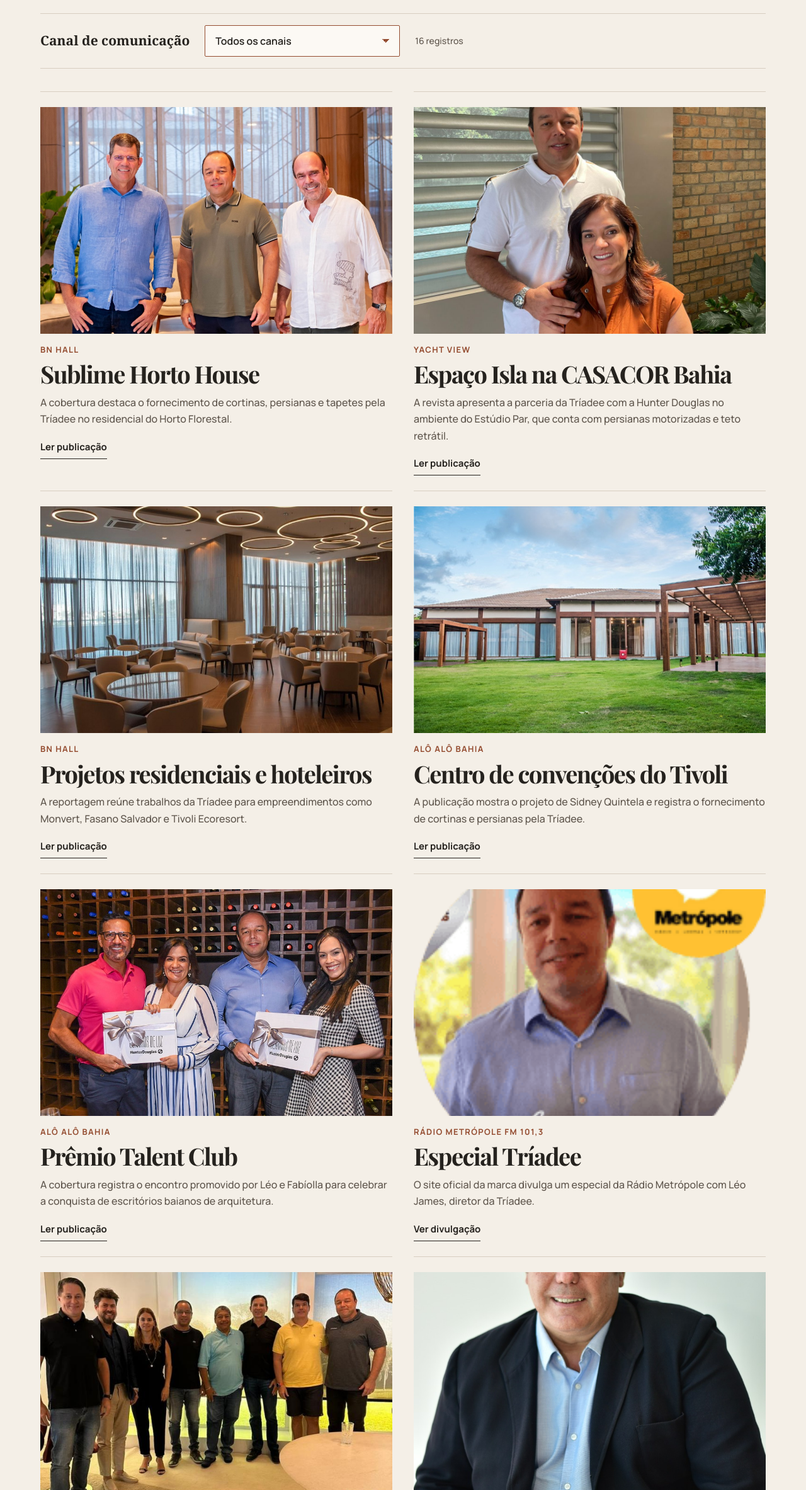
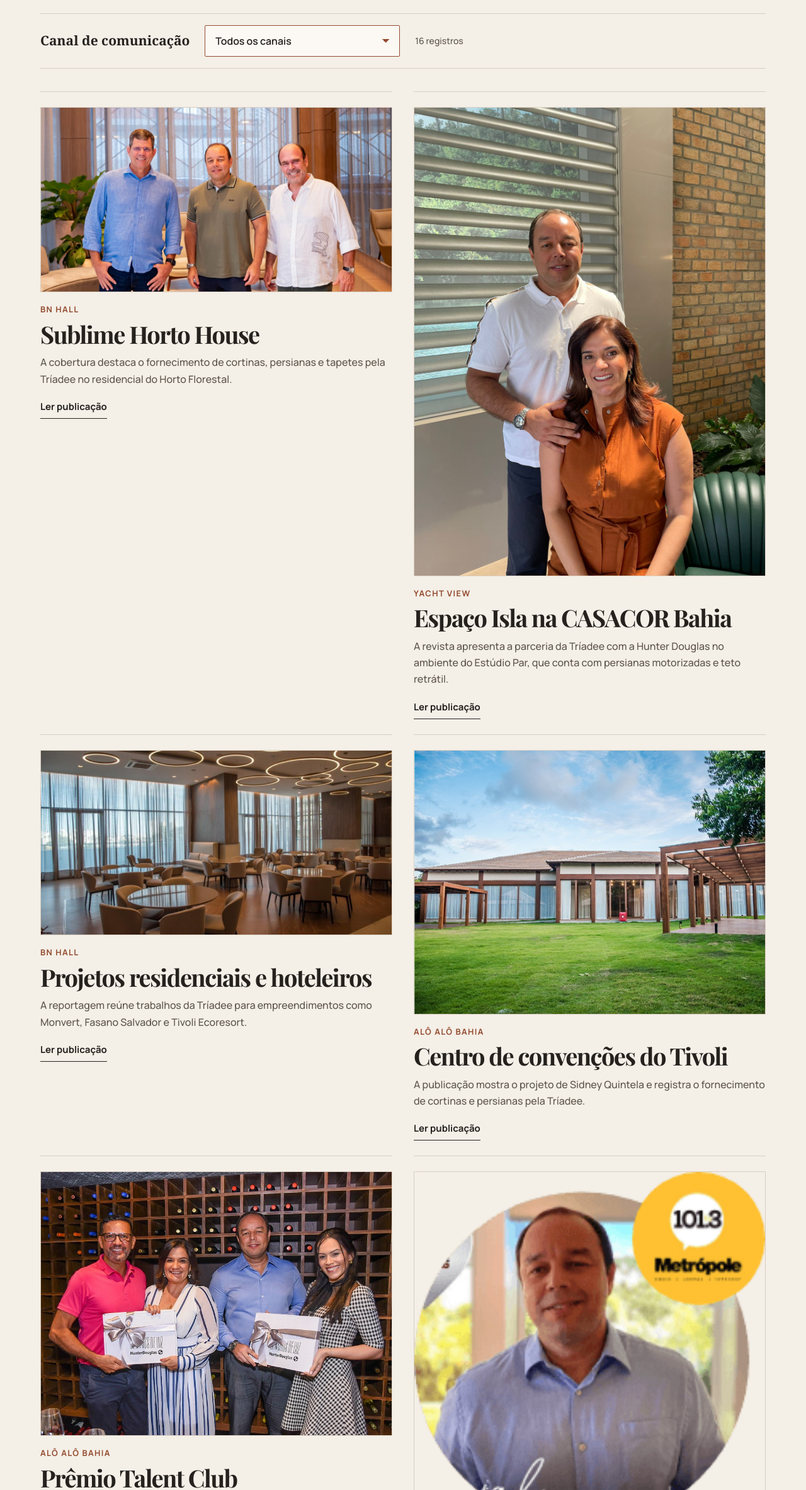
Before and after one commit to arthurcunha88/triadee-prototipo, a website: page dist/midia.html in a window 1280 px wide. Shown: the part 434-2800 px from the top of the page at 63% size. Drawn offline with Linux system fonts and the light colour scheme.

Commit message:
Preserva o enquadramento das fotos de imprensa

```diff
--- a/dist/midia.html
+++ b/dist/midia.html
@@ -15,21 +15,21 @@
   <button class="menu-toggle" type="button" aria-expanded="false" aria-controls="nav-principal" aria-label="Abrir menu"><svg aria-hidden="true" viewBox="0 0 24 24" fill="none" stroke="currentColor" stroke-width="1.5" stroke-linecap="round"><path d="M4 6h16M4 12h16M4 18h16"/></svg></button>
 </header>
 <main class="section press-page" id="conteudo"><a class="text-link" href="index.html">Voltar ao site</a><h1>Imprensa</h1><p class="press-intro">Reportagens, programas de rádio e publicações especializadas que documentam a participação da Tríadee em projetos de arquitetura, mostras e eventos do setor na Bahia.</p><div class="press-filter" hidden><label for="press-channel">Canal de comunicação</label><select id="press-channel"><option value="all">Todos os canais</option><option value="portal">Portais e revistas</option><option value="radio">Rádio</option><option value="publication">Publicações especializadas</option></select><p role="status" id="press-count"></p></div><div class="press-grid">
-<article class="press-item" data-channel="portal"><img class="press-photo" src="assets/imprensa-0.jpeg" alt="" width="640" height="360" loading="lazy"><p class="label">BN Hall</p><h2>Sublime Horto House</h2><p>A cobertura destaca o fornecimento de cortinas, persianas e tapetes pela Tríadee no residencial do Horto Florestal.</p><a class="text-link" href="https://www.bahianoticias.com.br/bnhall/noticia/11235-grupo-prima-reune-arquitetos-no-sublime-horto-house-e-destaca-parceria-com-marcas-de-alto-padrao-confira-fotos" target="_blank" rel="noopener noreferrer">Ler publicação<span class="visually-hidden"> sobre Sublime Horto House</span></a></article>
-<article class="press-item" data-channel="portal"><img class="press-photo" src="assets/imprensa-1.jpeg" alt="" width="640" height="360" loading="lazy"><p class="label">Yacht View</p><h2>Espaço Isla na CASACOR Bahia</h2><p>A revista apresenta a parceria da Tríadee com a Hunter Douglas no ambiente do Estúdio Par, que conta com persianas motorizadas e teto retrátil.</p><a class="text-link" href="https://www.revistayacht.com.br/triadee-e-hunter-douglas-celebram-parceria-com-a-casacor-bahia-no-espaco-isla-da-mostra-de-decoracao/" target="_blank" rel="noopener noreferrer">Ler publicação<span class="visually-hidden"> sobre Espaço Isla na CASACOR Bahia</span></a></article>
-<article class="press-item" data-channel="portal"><img class="press-photo" src="assets/imprensa-2.jpeg" alt="" width="640" height="360" loading="lazy"><p class="label">BN Hall</p><h2>Projetos residenciais e hoteleiros</h2><p>A reportagem reúne trabalhos da Tríadee para empreendimentos como Monvert, Fasano Salvador e Tivoli Ecoresort.</p><a class="text-link" href="https://www.bahianoticias.com.br/bnhall/noticia/2922-comandada-por-leo-james-e-fabiolla-martins-triadee-marca-presenca-nos-projetos-residenciais-e-hoteleiros" target="_blank" rel="noopener noreferrer">Ler publicação<span class="visually-hidden"> sobre Projetos residenciais e hoteleiros</span></a></article>
-<article class="press-item" data-channel="portal"><img class="press-photo" src="assets/imprensa-3.jpeg" alt="" width="640" height="360" loading="lazy"><p class="label">Alô Alô Bahia</p><h2>Centro de convenções do Tivoli</h2><p>A publicação mostra o projeto de Sidney Quintela e registra o fornecimento de cortinas e persianas pela Tríadee.</p><a class="text-link" href="https://aloalobahia.com/notas/triadee-apresenta-conheca-o-novo-centro-de-convencoes-do-tivoli-ecoresort-praia-do-forte" target="_blank" rel="noopener noreferrer">Ler publicação<span class="visually-hidden"> sobre Centro de convenções do Tivoli</span></a></article>
-<article class="press-item" data-channel="portal"><img class="press-photo" src="assets/imprensa-4.jpeg" alt="" width="640" height="360" loading="lazy"><p class="label">Alô Alô Bahia</p><h2>Prêmio Talent Club</h2><p>A cobertura registra o encontro promovido por Léo e Fabíolla para celebrar a conquista de escritórios baianos de arquitetura.</p><a class="text-link" href="https://aloalobahia.com/notas/triadee-celebra-conquista-de-arquitetos-junto-a-hunter-douglas" target="_blank" rel="noopener noreferrer">Ler publicação<span class="visually-hidden"> sobre Prêmio Talent Club</span></a></article>
-<article class="press-item" data-channel="radio"><img class="press-photo" src="assets/imprensa-5.png" alt="" width="640" height="360" loading="lazy"><p class="label">Rádio Metrópole FM 101,3</p><h2>Especial Tríadee</h2><p>O site oficial da marca divulga um especial da Rádio Metrópole com Léo James, diretor da Tríadee.</p><a class="text-link" href="https://www.triadee.com.br/" target="_blank" rel="noopener noreferrer">Ver divulgação<span class="visually-hidden"> sobre Especial Tríadee</span></a></article>
-<article class="press-item" data-channel="radio"><img class="press-photo" src="assets/imprensa-6.jpg" alt="" width="640" height="360" loading="lazy"><p class="label">Rádio / Radar Imobiliário</p><h2>Programa ao vivo na loja da Tríadee</h2><p>A edição transmitida da Alameda das Espatódeas tratou de reformas de alto padrão e do Prêmio Ademi.</p><a class="text-link" href="https://portalradarimobiliario.com.br/noticia/969/radar-imobiliario-reformas-de-alto-padrao-e-indicados-ao-premio-ademi-sao-destaques-no-programa" target="_blank" rel="noopener noreferrer">Consultar publicação<span class="visually-hidden"> sobre Programa ao vivo na loja da Tríadee</span></a></article>
-<article class="press-item" data-channel="portal"><img class="press-photo" src="assets/imprensa-7.jpeg" alt="" width="640" height="360" loading="lazy"><p class="label">Portal / Let’s Go Bahia</p><h2>Mostra de decoração em Baixio</h2><p>A reportagem registra o apoio da Tríadee à prévia da mostra de residências de praia promovida pela Prima Empreendimentos.</p><a class="text-link" href="https://letsgobahia.com.br/noticia/ultimas-noticias/prima-promove-pre-lancamento-da-mostra-de-decoracao-em-baixio-com-arquitetos-baianos-renomados" target="_blank" rel="noopener noreferrer">Consultar publicação<span class="visually-hidden"> sobre Mostra de decoração em Baixio</span></a></article>
-<article class="press-item" data-channel="portal"><img class="press-photo" src="assets/imprensa-8.jpeg" alt="" width="640" height="360" loading="lazy"><p class="label">Portal / Alô Alô Bahia</p><h2>Abertura do espaço da Cia das Fibras</h2><p>A cobertura acompanha a ampliação da loja Tríadee e a abertura de um espaço dedicado aos tapetes da fabricante em Salvador.</p><a class="text-link" href="https://aloalobahia.com/fotos/com-ampliacao-da-loja-triadee-fabrica-de-tapete-cia-das-fibras-abre-primeiro-showroom-em-salvador" target="_blank" rel="noopener noreferrer">Consultar publicação<span class="visually-hidden"> sobre Abertura do espaço da Cia das Fibras</span></a></article>
-<article class="press-item" data-channel="portal"><img class="press-photo" src="assets/imprensa-9.jpeg" alt="" width="640" height="360" loading="lazy"><p class="label">Portal / Alô Alô Bahia</p><h2>Encontro com arquitetos no Fasano</h2><p>A galeria registra o encontro promovido pela Tríadee e pela Artenele para profissionais de arquitetura e interiores.</p><a class="text-link" href="https://aloalobahia.com/fotos/triadee-e-artenele-promoveram-evento-no-fasano-salvador-confere-as-fotos" target="_blank" rel="noopener noreferrer">Consultar publicação<span class="visually-hidden"> sobre Encontro com arquitetos no Fasano</span></a></article>
-<article class="press-item" data-channel="portal"><img class="press-photo" src="assets/imprensa-10.jpeg" alt="" width="640" height="360" loading="lazy"><p class="label">Portal / Alô Alô Bahia</p><h2>Inauguração do espaço Sealy</h2><p>A publicação documenta a abertura do espaço da Sealy na loja da Tríadee e a visita de arquitetos e designers.</p><a class="text-link" href="https://aloalobahia.com/fotos/inauguracao-do-showroom-da-sealy-na-alameda-das-espatodeas-vem-ver" target="_blank" rel="noopener noreferrer">Consultar publicação<span class="visually-hidden"> sobre Inauguração do espaço Sealy</span></a></article>
-<article class="press-item" data-channel="portal"><img class="press-photo" src="assets/imprensa-11.jpeg" alt="" width="640" height="360" loading="lazy"><p class="label">Portal / Alô Alô Bahia</p><h2>Demonstração de tecelagem artesanal</h2><p>A cobertura registra a apresentação de tapetes da Cia das Fibras e a demonstração de um tear manual na loja.</p><a class="text-link" href="https://aloalobahia.com/fotos/triadee-recebe-cia-das-fibras-para-encontro-com-arquitetos-e-designers-de-interiores" target="_blank" rel="noopener noreferrer">Consultar publicação<span class="visually-hidden"> sobre Demonstração de tecelagem artesanal</span></a></article>
-<article class="press-item" data-channel="portal"><img class="press-photo" src="assets/imprensa-12.jpeg" alt="" width="640" height="360" loading="lazy"><p class="label">Portal / Alô Alô Bahia</p><h2>Apresentação dos tapetes Santa Mônica</h2><p>O registro fotográfico acompanha a apresentação da coleção de tapetes e carpetes na Tríadee.</p><a class="text-link" href="https://aloalobahia.com/fotos/coquetel-na-triadee-em-salvador-para-apresentar-os-novos-tapetes-da-santa-monica" target="_blank" rel="noopener noreferrer">Consultar publicação<span class="visually-hidden"> sobre Apresentação dos tapetes Santa Mônica</span></a></article>
-<article class="press-item" data-channel="portal"><img class="press-photo" src="assets/imprensa-13.jpeg" alt="" width="640" height="360" loading="lazy"><p class="label">Portal / Alô Alô Bahia</p><h2>Inauguração da loja nas Espatódeas</h2><p>A galeria registra a inauguração oficial da loja e a presença de profissionais do setor em Salvador.</p><a class="text-link" href="https://aloalobahia.com/fotos/festa-para-inauguracao-oficial-da-triadee" target="_blank" rel="noopener noreferrer">Consultar publicação<span class="visually-hidden"> sobre Inauguração da loja nas Espatódeas</span></a></article>
-<article class="press-item" data-channel="publication"><img class="press-photo" src="assets/case-loft.jpg" alt="" width="640" height="360" loading="lazy"><p class="label">Publicação especializada / CASACOR Bahia</p><h2>Loft Evviva</h2><p>O anuário de 2024 credita a Tríadee entre as marcas que colaboraram no ambiente assinado por Bruna Oliveira.</p><a class="text-link" href="https://www.janelascasacor.com/wp-content/uploads/2024/10/REDUZIDO-ANUARIO-DIGITAL-CASACOR-BAHIA-2024.pdf" target="_blank" rel="noopener noreferrer">Consultar publicação<span class="visually-hidden"> sobre Loft Evviva</span></a></article>
+<article class="press-item" data-channel="portal"><img class="press-photo" src="assets/imprensa-0.jpeg" alt="" width="1200" height="630" decoding="async" loading="lazy"><p class="label">BN Hall</p><h2>Sublime Horto House</h2><p>A cobertura destaca o fornecimento de cortinas, persianas e tapetes pela Tríadee no residencial do Horto Florestal.</p><a class="text-link" href="https://www.bahianoticias.com.br/bnhall/noticia/11235-grupo-prima-reune-arquitetos-no-sublime-horto-house-e-destaca-parceria-com-marcas-de-alto-padrao-confira-fotos" target="_blank" rel="noopener noreferrer">Ler publicação<span class="visually-hidden"> sobre Sublime Horto House</span></a></article>
+<article class="press-item" data-channel="portal"><img class="press-photo" src="assets/imprensa-1.jpeg" alt="" width="1200" height="1600" decoding="async" loading="lazy"><p class="label">Yacht View</p><h2>Espaço Isla na CASACOR Bahia</h2><p>A revista apresenta a parceria da Tríadee com a Hunter Douglas no ambiente do Estúdio Par, que conta com persianas motorizadas e teto retrátil.</p><a class="text-link" href="https://www.revistayacht.com.br/triadee-e-hunter-douglas-celebram-parceria-com-a-casacor-bahia-no-espaco-isla-da-mostra-de-decoracao/" target="_blank" rel="noopener noreferrer">Ler publicação<span class="visually-hidden"> sobre Espaço Isla na CASACOR Bahia</span></a></article>
+<article class="press-item" data-channel="portal"><img class="press-photo" src="assets/imprensa-2.jpeg" alt="" width="1200" height="630" decoding="async" loading="lazy"><p class="label">BN Hall</p><h2>Projetos residenciais e hoteleiros</h2><p>A reportagem reúne trabalhos da Tríadee para empreendimentos como Monvert, Fasano Salvador e Tivoli Ecoresort.</p><a class="text-link" href="https://www.bahianoticias.com.br/bnhall/noticia/2922-comandada-por-leo-james-e-fabiolla-martins-triadee-marca-presenca-nos-projetos-residenciais-e-hoteleiros" target="_blank" rel="noopener noreferrer">Ler publicação<span class="visually-hidden"> sobre Projetos residenciais e hoteleiros</span></a></article>
+<article class="press-item" data-channel="portal"><img class="press-photo" src="assets/imprensa-3.jpeg" alt="" width="640" height="480" decoding="async" loading="lazy"><p class="label">Alô Alô Bahia</p><h2>Centro de convenções do Tivoli</h2><p>A publicação mostra o projeto de Sidney Quintela e registra o fornecimento de cortinas e persianas pela Tríadee.</p><a class="text-link" href="https://aloalobahia.com/notas/triadee-apresenta-conheca-o-novo-centro-de-convencoes-do-tivoli-ecoresort-praia-do-forte" target="_blank" rel="noopener noreferrer">Ler publicação<span class="visually-hidden"> sobre Centro de convenções do Tivoli</span></a></article>
+<article class="press-item" data-channel="portal"><img class="press-photo" src="assets/imprensa-4.jpeg" alt="" width="900" height="675" decoding="async" loading="lazy"><p class="label">Alô Alô Bahia</p><h2>Prêmio Talent Club</h2><p>A cobertura registra o encontro promovido por Léo e Fabíolla para celebrar a conquista de escritórios baianos de arquitetura.</p><a class="text-link" href="https://aloalobahia.com/notas/triadee-celebra-conquista-de-arquitetos-junto-a-hunter-douglas" target="_blank" rel="noopener noreferrer">Ler publicação<span class="visually-hidden"> sobre Prêmio Talent Club</span></a></article>
+<article class="press-item" data-channel="radio"><img class="press-photo" src="assets/imprensa-5.png" alt="" width="219" height="222" decoding="async" loading="lazy"><p class="label">Rádio Metrópole FM 101,3</p><h2>Especial Tríadee</h2><p>O site oficial da marca divulga um especial da Rádio Metrópole com Léo James, diretor da Tríadee.</p><a class="text-link" href="https://www.triadee.com.br/" target="_blank" rel="noopener noreferrer">Ver divulgação<span class="visually-hidden"> sobre Especial Tríadee</span></a></article>
+<article class="press-item" data-channel="radio"><img class="press-photo" src="assets/imprensa-6.jpg" alt="" width="750" height="1000" decoding="async" loading="lazy"><p class="label">Rádio / Radar Imobiliário</p><h2>Programa ao vivo na loja da Tríadee</h2><p>A edição transmitida da Alameda das Espatódeas tratou de reformas de alto padrão e do Prêmio Ademi.</p><a class="text-link" href="https://portalradarimobiliario.com.br/noticia/969/radar-imobiliario-reformas-de-alto-padrao-e-indicados-ao-premio-ademi-sao-destaques-no-programa" target="_blank" rel="noopener noreferrer">Consultar publicação<span class="visually-hidden"> sobre Programa ao vivo na loja da Tríadee</span></a></article>
+<article class="press-item" data-channel="portal"><img class="press-photo" src="assets/imprensa-7.jpeg" alt="" width="854" height="1280" decoding="async" loading="lazy"><p class="label">Portal / Let’s Go Bahia</p><h2>Mostra de decoração em Baixio</h2><p>A reportagem registra o apoio da Tríadee à prévia da mostra de residências de praia promovida pela Prima Empreendimentos.</p><a class="text-link" href="https://letsgobahia.com.br/noticia/ultimas-noticias/prima-promove-pre-lancamento-da-mostra-de-decoracao-em-baixio-com-arquitetos-baianos-renomados" target="_blank" rel="noopener noreferrer">Consultar publicação<span class="visually-hidden"> sobre Mostra de decoração em Baixio</span></a></article>
+<article class="press-item" data-channel="portal"><img class="press-photo" src="assets/imprensa-8.jpeg" alt="" width="1600" height="1066" decoding="async" loading="lazy"><p class="label">Portal / Alô Alô Bahia</p><h2>Abertura do espaço da Cia das Fibras</h2><p>A cobertura acompanha a ampliação da loja Tríadee e a abertura de um espaço dedicado aos tapetes da fabricante em Salvador.</p><a class="text-link" href="https://aloalobahia.com/fotos/com-ampliacao-da-loja-triadee-fabrica-de-tapete-cia-das-fibras-abre-primeiro-showroom-em-salvador" target="_blank" rel="noopener noreferrer">Consultar publicação<span class="visually-hidden"> sobre Abertura do espaço da Cia das Fibras</span></a></article>
+<article class="press-item" data-channel="portal"><img class="press-photo" src="assets/imprensa-9.jpeg" alt="" width="900" height="599" decoding="async" loading="lazy"><p class="label">Portal / Alô Alô Bahia</p><h2>Encontro com arquitetos no Fasano</h2><p>A galeria registra o encontro promovido pela Tríadee e pela Artenele para profissionais de arquitetura e interiores.</p><a class="text-link" href="https://aloalobahia.com/fotos/triadee-e-artenele-promoveram-evento-no-fasano-salvador-confere-as-fotos" target="_blank" rel="noopener noreferrer">Consultar publicação<span class="visually-hidden"> sobre Encontro com arquitetos no Fasano</span></a></article>
+<article class="press-item" data-channel="portal"><img class="press-photo" src="assets/imprensa-10.jpeg" alt="" width="1280" height="853" decoding="async" loading="lazy"><p class="label">Portal / Alô Alô Bahia</p><h2>Inauguração do espaço Sealy</h2><p>A publicação documenta a abertura do espaço da Sealy na loja da Tríadee e a visita de arquitetos e designers.</p><a class="text-link" href="https://aloalobahia.com/fotos/inauguracao-do-showroom-da-sealy-na-alameda-das-espatodeas-vem-ver" target="_blank" rel="noopener noreferrer">Consultar publicação<span class="visually-hidden"> sobre Inauguração do espaço Sealy</span></a></article>
+<article class="press-item" data-channel="portal"><img class="press-photo" src="assets/imprensa-11.jpeg" alt="" width="1024" height="683" decoding="async" loading="lazy"><p class="label">Portal / Alô Alô Bahia</p><h2>Demonstração de tecelagem artesanal</h2><p>A cobertura registra a apresentação de tapetes da Cia das Fibras e a demonstração de um tear manual na loja.</p><a class="text-link" href="https://aloalobahia.com/fotos/triadee-recebe-cia-das-fibras-para-encontro-com-arquitetos-e-designers-de-interiores" target="_blank" rel="noopener noreferrer">Consultar publicação<span class="visually-hidden"> sobre Demonstração de tecelagem artesanal</span></a></article>
+<article class="press-item" data-channel="portal"><img class="press-photo" src="assets/imprensa-12.jpeg" alt="" width="768" height="512" decoding="async" loading="lazy"><p class="label">Portal / Alô Alô Bahia</p><h2>Apresentação dos tapetes Santa Mônica</h2><p>O registro fotográfico acompanha a apresentação da coleção de tapetes e carpetes na Tríadee.</p><a class="text-link" href="https://aloalobahia.com/fotos/coquetel-na-triadee-em-salvador-para-apresentar-os-novos-tapetes-da-santa-monica" target="_blank" rel="noopener noreferrer">Consultar publicação<span class="visually-hidden"> sobre Apresentação dos tapetes Santa Mônica</span></a></article>
+<article class="press-item" data-channel="portal"><img class="press-photo" src="assets/imprensa-13.jpeg" alt="" width="864" height="576" decoding="async" loading="lazy"><p class="label">Portal / Alô Alô Bahia</p><h2>Inauguração da loja nas Espatódeas</h2><p>A galeria registra a inauguração oficial da loja e a presença de profissionais do setor em Salvador.</p><a class="text-link" href="https://aloalobahia.com/fotos/festa-para-inauguracao-oficial-da-triadee" target="_blank" rel="noopener noreferrer">Consultar publicação<span class="visually-hidden"> sobre Inauguração da loja nas Espatódeas</span></a></article>
+<article class="press-item" data-channel="publication"><img class="press-photo" src="assets/case-loft.jpg" alt="" width="800" height="533" decoding="async" loading="lazy"><p class="label">Publicação especializada / CASACOR Bahia</p><h2>Loft Evviva</h2><p>O anuário de 2024 credita a Tríadee entre as marcas que colaboraram no ambiente assinado por Bruna Oliveira.</p><a class="text-link" href="https://www.janelascasacor.com/wp-content/uploads/2024/10/REDUZIDO-ANUARIO-DIGITAL-CASACOR-BAHIA-2024.pdf" target="_blank" rel="noopener noreferrer">Consultar publicação<span class="visually-hidden"> sobre Loft Evviva</span></a></article>
 <article class="press-item" data-channel="publication"><p class="label">Publicação especializada / Hunter Douglas</p><h2>Espaço Tríadee na CASACOR Bahia</h2><p>O livro Cenários de Luz apresenta o espaço da marca na mostra e documenta sua composição com cortinas e painéis de madeira.</p><a class="text-link" href="https://www.hunterdouglas.com.br/wp-content/uploads/2025/12/Livro-Cenarios-de-Luz-3a-edicao.pdf" target="_blank" rel="noopener noreferrer">Consultar publicação<span class="visually-hidden"> sobre Espaço Tríadee na CASACOR Bahia</span></a></article>
 </div></main>
 <footer>
--- a/dist/style.css
+++ b/dist/style.css
@@ -136,3 +136,12 @@ footer{padding:clamp(38px,6vw,84px) clamp(22px,5vw,85px) 20px}.footer-inner{disp
 .press-filter select:focus-visible{outline:2px solid var(--accent);outline-offset:3px}
 .press-filter p{margin:0;font-size:14px}
 @media(max-width:620px){.press-filter{align-items:stretch;flex-direction:column;gap:10px}.press-filter select{width:100%}}
+.press-photo{
+  box-sizing:border-box;
+  width:100%;
+  height:auto;
+  aspect-ratio:auto;
+  object-fit:contain;
+  border:1px solid var(--edge);
+  margin-bottom:18px;
+}
```
